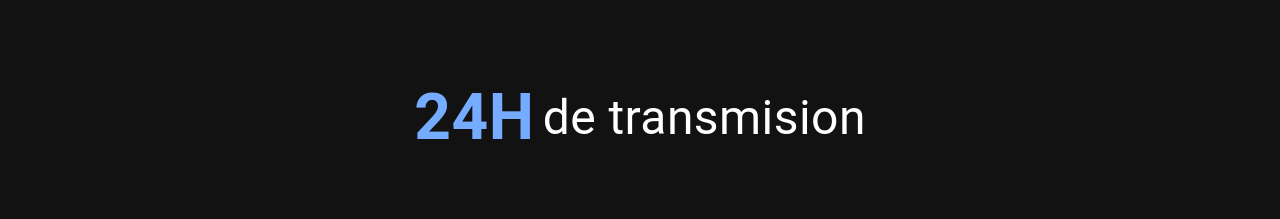
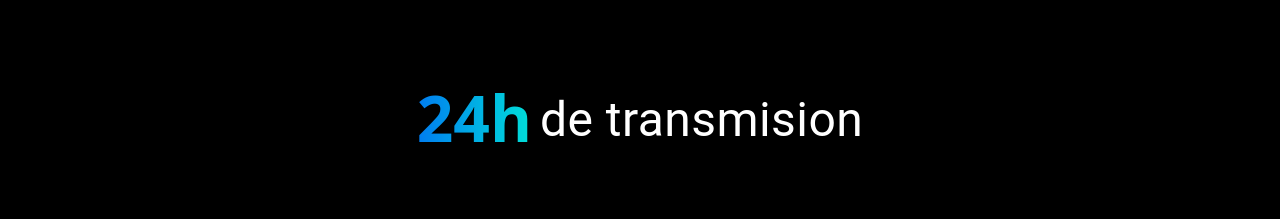
Before and after one commit to devDanielCol/besorradio, a React (Create React App) app: page / in a window 1280 px wide. Shown: the part 570-789 px from the top of the page. Built offline with nearby package versions, Linux system fonts and the light colour scheme; no server answers.

Commit message:
end gradient text component and contact component

```diff
--- a/package.json
+++ b/package.json
@@ -8,6 +8,7 @@
     "@mui/icons-material": "^5.10.3",
     "@mui/material": "^5.10.3",
     "@mui/styled-engine-sc": "^5.10.3",
+    "@mui/system": "^5.10.10",
     "@reduxjs/toolkit": "^1.8.5",
     "@testing-library/jest-dom": "^5.16.5",
     "@testing-library/react": "^13.3.0",
--- /dev/null
+++ b/src/components/Contact/BannerTop/Atoms/GradientText.tsx
@@ -0,0 +1,64 @@
+import * as React from "react";
+import { styled } from "@mui/system";
+import { FC } from "react";
+import gradientBackground from "../../../../utils/colors/gradients";
+import { animationOpacity } from "../../../../utils/animation/keyframes";
+
+interface IProps {
+  fontSize: number | string | string[] | number[] | object;
+  fontWeight?: "bolder" | number;
+  letterSpacing?: string | number;
+  legend: string;
+  gradient?: string;
+  animation?: "primary" | "secondary" | "finally" | "none";
+}
+
+const GradientText: FC<IProps> = ({
+  fontSize,
+  legend,
+  letterSpacing,
+  fontWeight,
+  gradient,
+  animation,
+}) => {
+  const Prueba = styled("div")({
+    ...animationOpacity,
+    padding: 0,
+    "&::before": {
+      content: `"${legend}"`,
+      backgroundClip: "text",
+      color: animation === "none" ? "transparent" : "palette.text",
+      fontFamily:
+        "system-ui, -apple-system, BlinkMacSystemFont, 'Segoe UI', Roboto, Oxygen, Ubuntu, Cantarell, 'Open Sans', 'Helvetica Neue', sans-serif",
+      position: "absolute",
+      letterSpacing: letterSpacing || "0px",
+      fontWeight: fontWeight || 800,
+      boxSizing: "border-box",
+      padding: 0,
+      m: 0,
+    },
+  });
+
+  const Title = styled("span")({
+    backgroundClip: "text",
+    color: "transparent",
+    backgroundImage: gradient || gradientBackground.orangeYellow,
+    fontFamily:
+      "system-ui, -apple-system, BlinkMacSystemFont, 'Segoe UI', Roboto, Oxygen, Ubuntu, Cantarell, 'Open Sans', 'Helvetica Neue', sans-serif",
+    animation: `${animation || "primary"} 8s infinite`,
+    letterSpacing: "0px",
+    fontWeight: 800,
+    zIndex: 1,
+    boxSizing: "border-box",
+    padding: 0,
+    m: 0,
+  });
+
+  return (
+    <Prueba sx={{ fontSize: fontSize }}>
+      <Title sx={{ fontSize: fontSize }}>{legend}</Title>
+    </Prueba>
+  );
+};
+
+export default GradientText;
--- a/src/components/InfoSchedul/Atoms/InfoSchedul.tsx
+++ b/src/components/InfoSchedul/Atoms/InfoSchedul.tsx
@@ -1,19 +1,21 @@
 import * as React from "react";
 import { Container, Box } from "@mui/system";
 import { Typography } from "@mui/material";
+import GradientText from "../../Contact/BannerTop/Atoms/GradientText";
+import gradients from "../../../utils/colors/gradients";
 
 const Schedules = () => {
   return (
     <Box sx={{ pt: { xs: 4, md: 10 } }}>
       <Container>
         <Box display="flex" alignItems="center" justifyContent="center">
-          <Typography
-            mr={1}
-            fontSize={{ xs: "1.5rem", md: "4rem" }}
-            color="secondary"
-            fontWeight={700}
-          >
-            24H
+          <Typography component="span" sx={{ mr: 1 }}>
+            <GradientText
+              legend="24h"
+              fontSize={{ xs: "1.5rem", md: "4rem" }}
+              animation="none"
+              gradient={gradients.blueLightBlue}
+            />
           </Typography>
           <Typography fontSize={{ xs: "1.5rem", md: "3rem" }}>
             de transmision
--- a/src/components/Menubar/Atoms/Menubar.tsx
+++ b/src/components/Menubar/Atoms/Menubar.tsx
@@ -14,6 +14,7 @@ import SocialNetAccordion from "../Molecules/SocialNetAccordion";
 import ThemeControl from "../Molecules/ThemeControl";
 import { useTheme } from "@mui/material/styles";
 import { useNavigate } from "react-router-dom";
+import gradients from "../../../utils/colors/gradients";
 
 const navigationItems = [
   {
@@ -87,7 +88,7 @@ const Menubar = () => {
               position: "sticky",
               top: 0,
               zIndex: 2,
-              backgroundColor: palette.primary.main,
+              backgroundImage: gradients.blueLightBlue,
               boxShadow: 2,
             }}
           >
--- /dev/null
+++ b/src/pages/Contact/index.tsx
@@ -0,0 +1,86 @@
+import GradientText from "../../components/Contact/BannerTop/Atoms/GradientText";
+import * as React from "react";
+import gradients from "../../utils/colors/gradients";
+import { Box, Grow, Typography } from "@mui/material";
+import { Container } from "@mui/system";
+
+const ContactPage = () => {
+  return (
+    <>
+      <Grow in={true} timeout={1000}>
+        <Container maxWidth={"xl"} sx={{ overflow: "hidden" }}>
+          <Box
+            sx={{
+              width: "100%",
+              pt: 6,
+              pb: 4,
+              display: "flex",
+              flexDirection: "column",
+              justifyContent: "center",
+              alignItems: "center",
+              position: "relative",
+            }}
+          >
+            <Box
+              sx={{
+                maxWidth: "95%",
+                textAlign: "center",
+                display: "flex",
+                flexDirection: "column",
+                justifyContent: "center",
+                alignItems: "center",
+                zIndex: 10,
+                position: "relative",
+              }}
+            >
+              <GradientText
+                fontSize={["3.5rem", "7rem"]}
+                legend="BesorRadio"
+                animation="primary"
+                gradient={gradients.purlpleRed}
+              />
+              <GradientText
+                fontSize={["1.5rem", "4rem"]}
+                legend="24H de transmision"
+                animation="secondary"
+                gradient={gradients.orangeYellow}
+              />
+              <Typography
+                mt={3}
+                fontSize={["1rem", "1.5rem"]}
+                variant="body2"
+                color="text.secondary"
+                align="center"
+                maxWidth={"90%"}
+              >
+                Conectate las 24 horas del día, y disfruta de una programación
+                edificante para tu vida
+              </Typography>
+            </Box>
+            <Box
+              sx={{
+                position: "absolute",
+                top: "-5%",
+                right: "-15% !important",
+                width: "40rem",
+                transform: "rotate(-45deg)",
+                height: "40rem",
+                backgroundPosition: "center",
+                backgroundRepeat: "no-repeat",
+                filter: {
+                  xs: "blur(7px) brightness(40%)",
+                  lg: "blur(0px)",
+                },
+                backgroundImage: `url(${"/assets/images/others.png"})`,
+                backgroundSize: "contain",
+              }}
+            ></Box>
+          </Box>
+        </Container>
+      </Grow>
+      <Box></Box>
+    </>
+  );
+};
+
+export default ContactPage;
--- a/src/pages/_App.tsx
+++ b/src/pages/_App.tsx
@@ -10,6 +10,7 @@ import { IThemeControls } from "../redux/reducers/theme";
 import Footer from "../layout/Footer";
 import NotFound404Page from "./404";
 import SignIn from "../components/LogIn/Atoms/Login";
+import ContactPage from "./Contact";
 
 interface ISelector {
   controllerTheme: IThemeControls;
@@ -34,6 +35,7 @@ const App = () => {
         <Routes>
           <Route path="/" element={<HomePage />} />
           <Route path="/login" element={<SignIn />} />
+          <Route path="/contact" element={<ContactPage />} />
           <Route path="*" element={<NotFound404Page />} />
         </Routes>
         <Footer />
--- a/src/themes/darkmode.ts
+++ b/src/themes/darkmode.ts
@@ -4,7 +4,7 @@ const darkThemeOption: ThemeOptions = {
   palette: {
     mode: "dark",
     primary: {
-      main: "#5C53CF",
+      main: "#red",
       dark: "#1E1938",
       light: "#B3C8DF",
     },
@@ -29,6 +29,10 @@ const darkThemeOption: ThemeOptions = {
       white: "#FFFFFF",
       black: "#000000",
     },
+    background: {
+      default: "#000",
+      paper: "#111",
+    },
   },
 };
 
--- /dev/null
+++ b/src/utils/animation/keyframes.tsx
@@ -0,0 +1,44 @@
+export const animationOpacity = {
+  "@keyframes secondary": {
+    "0%": {
+      opacity: 0,
+    },
+    "33%": {
+      opacity: 1,
+    },
+    "66%": {
+      opacity: 0,
+    },
+    "100%": {
+      opacity: 0,
+    },
+  },
+  "@keyframes primary": {
+    "0%": {
+      opacity: 1,
+    },
+    "33%": {
+      opacity: 0,
+    },
+    "66%": {
+      opacity: 0,
+    },
+    "100%": {
+      opacity: 1,
+    },
+  },
+  "@keyframes finally": {
+    "0%": {
+      opacity: 0,
+    },
+    "33%": {
+      opacity: 0,
+    },
+    "66%": {
+      opacity: 1,
+    },
+    "100%": {
+      opacity: 0,
+    },
+  },
+};
--- /dev/null
+++ b/src/utils/colors/gradients.tsx
@@ -0,0 +1,5 @@
+export default {
+  blueLightBlue: "linear-gradient(to right, #007cf0, #00dfd8)",
+  orangeYellow: "linear-gradient(to right, #ff4d4d, #f9cb28)",
+  purlpleRed: "linear-gradient(to right, #7928ca, #ff0080)",
+};
```
Also changed, not shown: public/assets/images/others.png (added), 1 other file (tests, documents, lock files or other folders).
